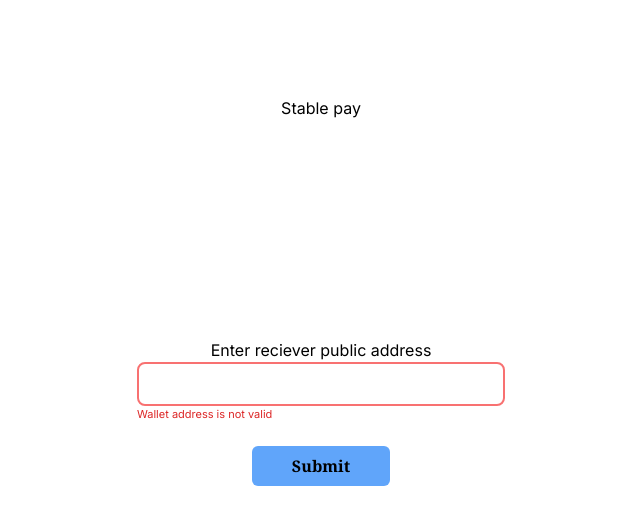
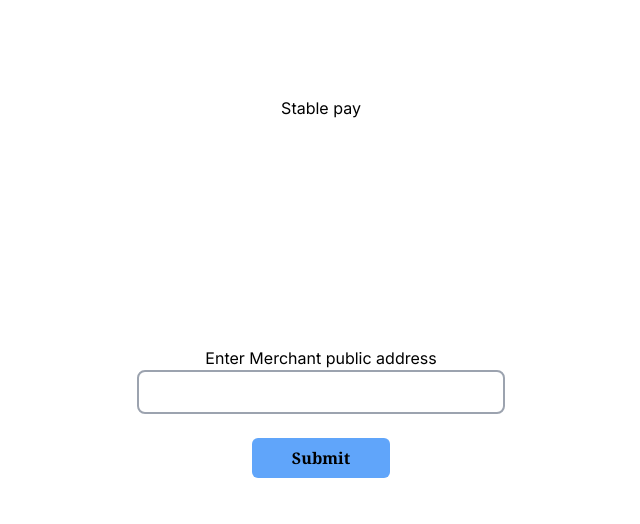
Before and after one commit to Emmanueluzoezie/stable_pay_frontend, a Next.js app: page / in a window 1280 px wide. Shown: the top 524 px of the page, without its empty margins (319-959 px from the left). Built offline with nearby package versions, Linux system fonts and the light colour scheme.

Commit message:
finish the merchant form

```diff
--- a/app/components/RegisterForm.tsx
+++ b/app/components/RegisterForm.tsx
@@ -8,7 +8,7 @@ import { toast } from "react-hot-toast"
 
 const RegisterForm = () => {
     const router = useRouter()
-    const [errorrMessage, setErrorMessage] = useState(true)
+    const [errorrMessage, setErrorMessage] = useState(false)
 
     const {
         register,
@@ -50,7 +50,7 @@ const RegisterForm = () => {
   return (
       <div className='h-full flex-1 py-2 flex items-center justify-center'>
         <div className='h-full'>
-            <h2 className='text-center '>Enter reciever public address</h2>
+            <h2 className='text-center '>Enter Merchant public address</h2>
               <form onSubmit={handleSubmit(onSubmit)} className="min-w-[400px] px-4">
                   <input {...register("merchantPublicKey", { required: true })} type="text" className={` w-full border-2 rounded-lg p-2 outline-none ${errorrMessage ? " border-red-400" : " border-gray-400"}`}/>
                   {errors.merchantPublicKey && <span className='text-red-500'>This field is required</span>}
```
